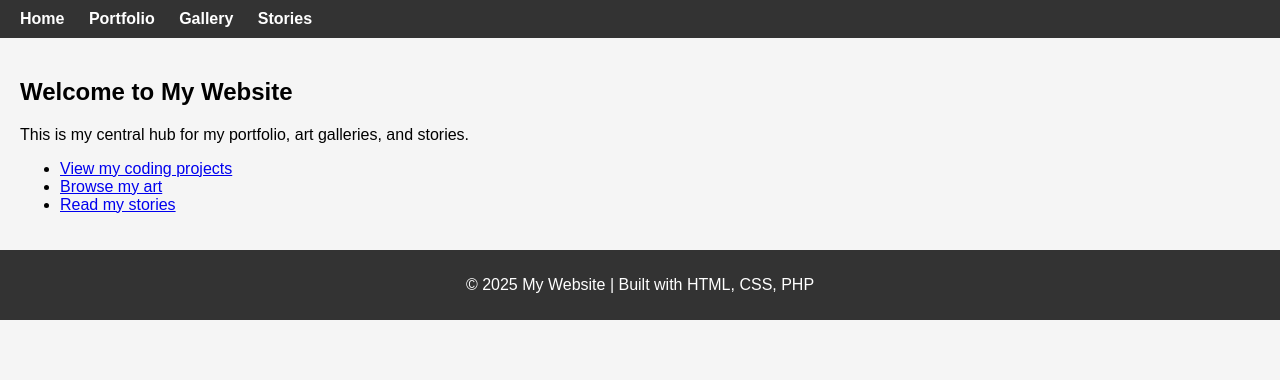
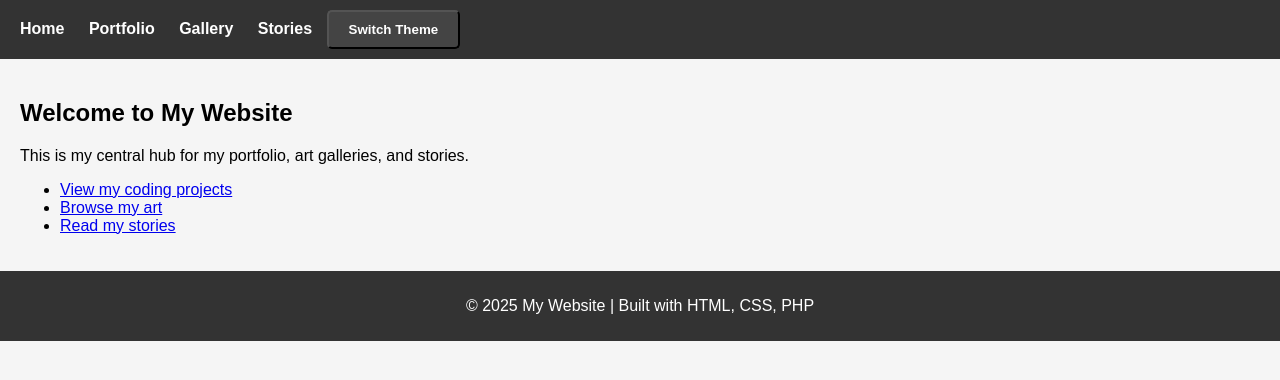
Before and after one commit to ZachM1ch/handmade-sites, a PHP site: page /index.php in a window 1280 px wide. Shown: the top 380 px of the page. Run offline with PHP 8.4, Linux system fonts and the light colour scheme.

Commit message:
Update header.php

```diff
--- a/includes/header.php
+++ b/includes/header.php
@@ -15,10 +15,10 @@
         <a href="/stories/">Stories</a>
 
 		<!-- Theme toggle button -->
-		<!--<button id="themeToggleBtn" class="btn">Switch Theme</button>-->
+		<button id="themeToggleBtn" class="btn">Switch Theme</button>
 
 		<!-- Load script -->
-		<!--<script src="/assets/js/theme-toggle.js"></script>-->
+		<script src="/assets/js/theme-toggle.js"></script>
     </nav>
 </header>
 <main>
```
